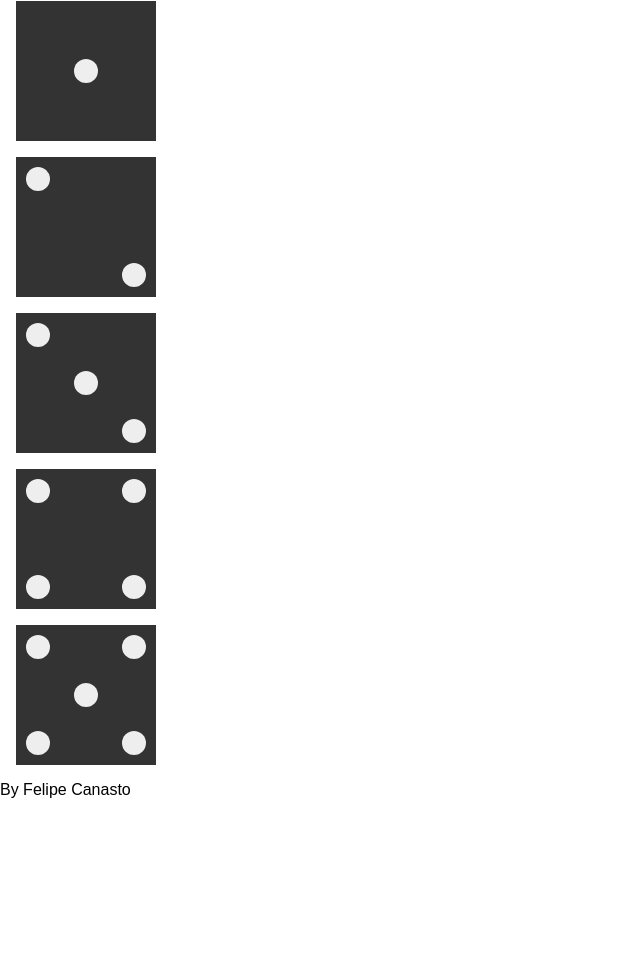
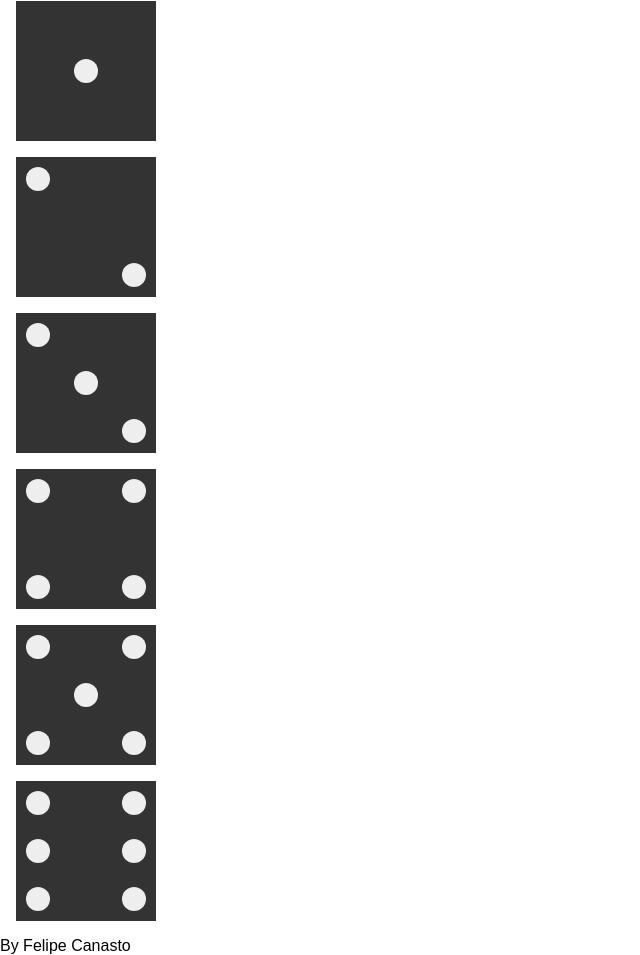
Before and after one commit to Filip9322/flexbox_ejercicios, a plain HTML site: page index.html in a window 1280 px wide. Shown: the part 79-1034 px from the top of the page, without its empty margins (0-640 px from the left). Before the commit the page ends 878 px from the top, so only its background shows below. Drawn offline with Linux system fonts and the light colour scheme.

Commit message:
Ejemplo dado, cara 6

```diff
--- a/css/app.css
+++ b/css/app.css
@@ -49,6 +49,14 @@ body{
 .cara-5 .columna:nth-child(odd){
   justify-content: space-between;
 }
+.cara-6{
+  justify-content: space-between;
+}
+.cara-6 .columna{
+  display: flex;
+  flex-direction: column;
+  justify-content: space-between;
+}
 .punto {
   width: 24px;
   height: 24px;
--- a/index.html
+++ b/index.html
@@ -43,6 +43,18 @@
       <div class="punto"></div>
     </div>
   </div>
+  <div class="cara-6">
+    <div class="columna">
+      <div class="punto"></div>
+      <div class="punto"></div>
+      <div class="punto"></div>
+    </div>
+    <div class="columna">
+      <div class="punto"></div>
+      <div class="punto"></div>
+      <div class="punto"></div>
+    </div>
+  </div>
   <footer>
     By Felipe Canasto
   </footer>
```
